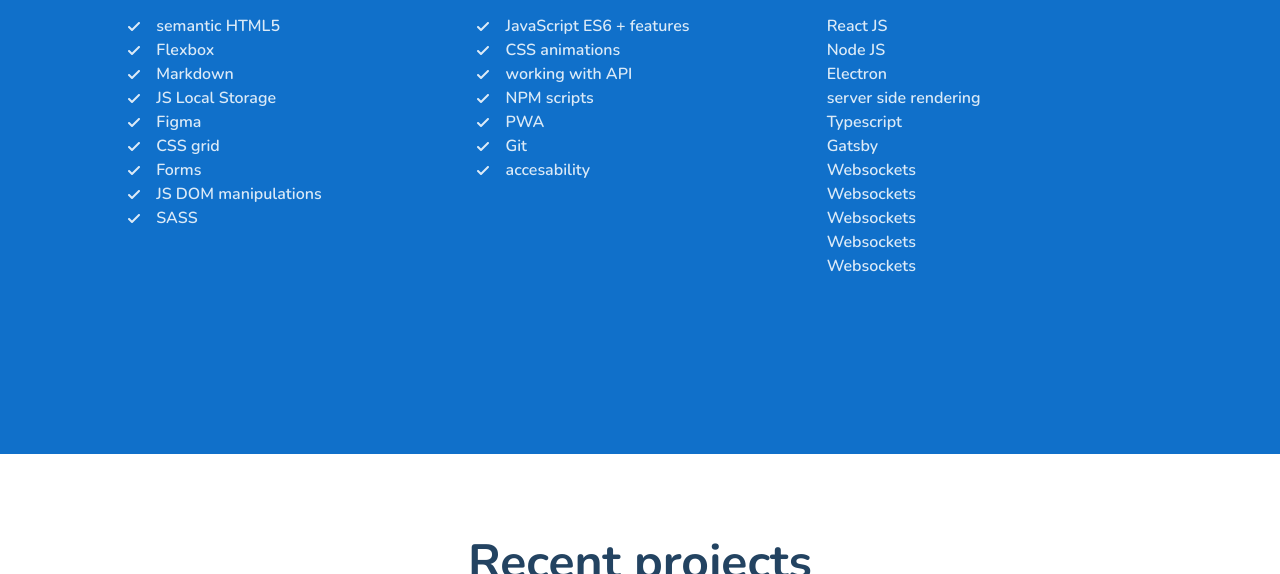
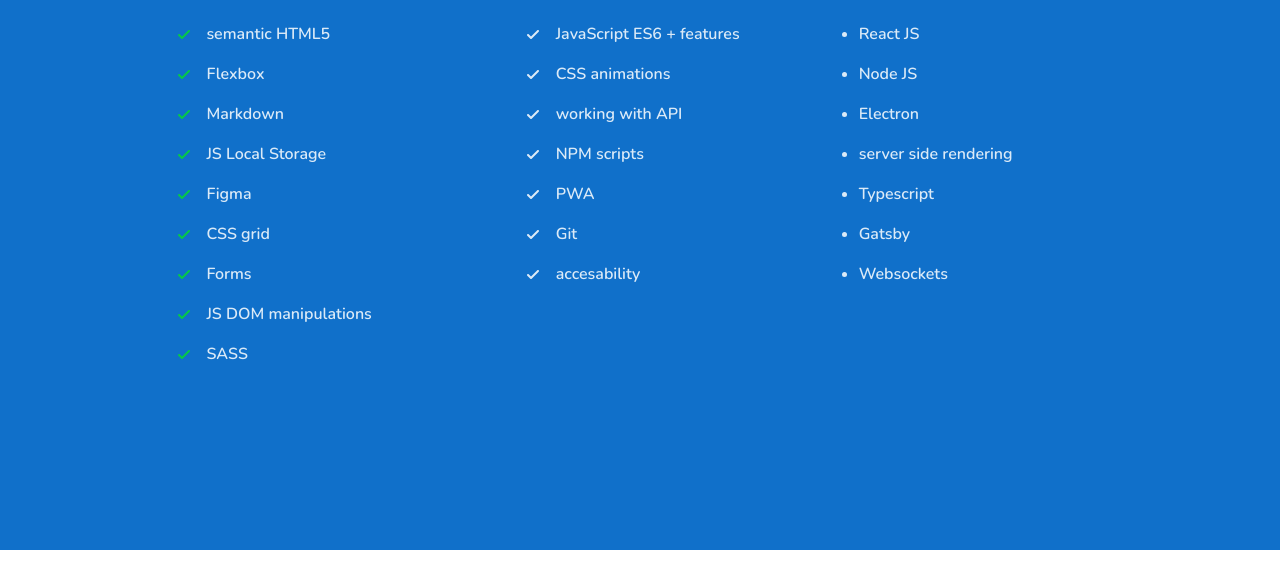
Before and after one commit to michal-krawczyk10/portfolio, a website built with webpack: page src/pages/index.html in a window 1280 px wide. Shown: the part 575-1149 px from the top of the page. Built offline with nearby package versions, Linux system fonts and the light colour scheme.

Commit message:
skills list styles'

```diff
--- a/src/pages/index.html
+++ b/src/pages/index.html
@@ -311,7 +311,7 @@
 								>
 									<path
 										d="M11 0C10.7 0 10.5 0.1 10.3 0.3L4 6.6 1.7 4.3C1.5 4.1 1.3 4 1 4 0.5 4 0 4.5 0 5 0 5.3 0.1 5.5 0.3 5.7L3.3 8.7C3.5 8.9 3.7 9 4 9 4.3 9 4.5 8.9 4.7 8.7L11.7 1.7C11.9 1.5 12 1.3 12 1 12 0.5 11.6 0 11 0Z"
-										fill="#DBEAF7"
+										fill="#06C847"
 									/>
 								</svg>
 								semantic HTML5
@@ -326,7 +326,7 @@
 								>
 									<path
 										d="M11 0C10.7 0 10.5 0.1 10.3 0.3L4 6.6 1.7 4.3C1.5 4.1 1.3 4 1 4 0.5 4 0 4.5 0 5 0 5.3 0.1 5.5 0.3 5.7L3.3 8.7C3.5 8.9 3.7 9 4 9 4.3 9 4.5 8.9 4.7 8.7L11.7 1.7C11.9 1.5 12 1.3 12 1 12 0.5 11.6 0 11 0Z"
-										fill="#DBEAF7"
+										fill="#06C847"
 									/>
 								</svg>
 								Flexbox
@@ -341,7 +341,7 @@
 								>
 									<path
 										d="M11 0C10.7 0 10.5 0.1 10.3 0.3L4 6.6 1.7 4.3C1.5 4.1 1.3 4 1 4 0.5 4 0 4.5 0 5 0 5.3 0.1 5.5 0.3 5.7L3.3 8.7C3.5 8.9 3.7 9 4 9 4.3 9 4.5 8.9 4.7 8.7L11.7 1.7C11.9 1.5 12 1.3 12 1 12 0.5 11.6 0 11 0Z"
-										fill="#DBEAF7"
+										fill="#06C847"
 									/>
 								</svg>
 								Markdown
@@ -356,7 +356,7 @@
 								>
 									<path
 										d="M11 0C10.7 0 10.5 0.1 10.3 0.3L4 6.6 1.7 4.3C1.5 4.1 1.3 4 1 4 0.5 4 0 4.5 0 5 0 5.3 0.1 5.5 0.3 5.7L3.3 8.7C3.5 8.9 3.7 9 4 9 4.3 9 4.5 8.9 4.7 8.7L11.7 1.7C11.9 1.5 12 1.3 12 1 12 0.5 11.6 0 11 0Z"
-										fill="#DBEAF7"
+										fill="#06C847"
 									/>
 								</svg>
 								JS Local Storage
@@ -371,7 +371,7 @@
 								>
 									<path
 										d="M11 0C10.7 0 10.5 0.1 10.3 0.3L4 6.6 1.7 4.3C1.5 4.1 1.3 4 1 4 0.5 4 0 4.5 0 5 0 5.3 0.1 5.5 0.3 5.7L3.3 8.7C3.5 8.9 3.7 9 4 9 4.3 9 4.5 8.9 4.7 8.7L11.7 1.7C11.9 1.5 12 1.3 12 1 12 0.5 11.6 0 11 0Z"
-										fill="#DBEAF7"
+										fill="#06C847"
 									/>
 								</svg>
 								Figma
@@ -386,7 +386,7 @@
 								>
 									<path
 										d="M11 0C10.7 0 10.5 0.1 10.3 0.3L4 6.6 1.7 4.3C1.5 4.1 1.3 4 1 4 0.5 4 0 4.5 0 5 0 5.3 0.1 5.5 0.3 5.7L3.3 8.7C3.5 8.9 3.7 9 4 9 4.3 9 4.5 8.9 4.7 8.7L11.7 1.7C11.9 1.5 12 1.3 12 1 12 0.5 11.6 0 11 0Z"
-										fill="#DBEAF7"
+										fill="#06C847"
 									/>
 								</svg>
 								CSS grid
@@ -401,7 +401,7 @@
 								>
 									<path
 										d="M11 0C10.7 0 10.5 0.1 10.3 0.3L4 6.6 1.7 4.3C1.5 4.1 1.3 4 1 4 0.5 4 0 4.5 0 5 0 5.3 0.1 5.5 0.3 5.7L3.3 8.7C3.5 8.9 3.7 9 4 9 4.3 9 4.5 8.9 4.7 8.7L11.7 1.7C11.9 1.5 12 1.3 12 1 12 0.5 11.6 0 11 0Z"
-										fill="#DBEAF7"
+										fill="#06C847"
 									/>
 								</svg>
 								Forms
@@ -416,7 +416,7 @@
 								>
 									<path
 										d="M11 0C10.7 0 10.5 0.1 10.3 0.3L4 6.6 1.7 4.3C1.5 4.1 1.3 4 1 4 0.5 4 0 4.5 0 5 0 5.3 0.1 5.5 0.3 5.7L3.3 8.7C3.5 8.9 3.7 9 4 9 4.3 9 4.5 8.9 4.7 8.7L11.7 1.7C11.9 1.5 12 1.3 12 1 12 0.5 11.6 0 11 0Z"
-										fill="#DBEAF7"
+										fill="#06C847"
 									/>
 								</svg>
 								JS DOM manipulations
@@ -431,7 +431,7 @@
 								>
 									<path
 										d="M11 0C10.7 0 10.5 0.1 10.3 0.3L4 6.6 1.7 4.3C1.5 4.1 1.3 4 1 4 0.5 4 0 4.5 0 5 0 5.3 0.1 5.5 0.3 5.7L3.3 8.7C3.5 8.9 3.7 9 4 9 4.3 9 4.5 8.9 4.7 8.7L11.7 1.7C11.9 1.5 12 1.3 12 1 12 0.5 11.6 0 11 0Z"
-										fill="#DBEAF7"
+										fill="#06C847"
 									/>
 								</svg>
 								SASS
@@ -504,9 +504,9 @@
 								</g>
 							</svg>
 						</div>
-						<h3 class="skills__list--header">know some thing</h3>
+						<h3 class="skills__list--header">know something about</h3>
 						<ul class="skills__list--itself">
-							<li>
+							<li class="skills__list--element">
 								<svg
 									xmlns="http://www.w3.org/2000/svg"
 									width="12"
@@ -713,18 +713,14 @@
 							</svg>
 						</div>
 						<h3 class="skills__list--header">want to learn</h3>
-						<ul class="skills__list--itself">
-							<li>React JS</li>
-							<li>Node JS</li>
-							<li>Electron</li>
-							<li>server side rendering</li>
-							<li>Typescript</li>
-							<li>Gatsby</li>
-							<li>Websockets</li>
-							<li>Websockets</li>
-							<li>Websockets</li>
-							<li>Websockets</li>
-							<li>Websockets</li>
+						<ul class="skills__list--itself dot">
+							<li class="skills__list--element3">React JS</li>
+							<li class="skills__list--element3">Node JS</li>
+							<li class="skills__list--element3">Electron</li>
+							<li class="skills__list--element3">server side rendering</li>
+							<li class="skills__list--element3">Typescript</li>
+							<li class="skills__list--element3">Gatsby</li>
+							<li class="skills__list--element3">Websockets</li>
 						</ul>
 					</article>
 				</div>
--- a/src/scss/main.scss
+++ b/src/scss/main.scss
@@ -70,6 +70,7 @@
 		flex-direction: column;
 		text-align: center;
 		margin-bottom: 72px;
+
 		@media screen and (min-width: $desktop) {
 			margin-bottom: 176px;
 		}
@@ -80,7 +81,6 @@
 		}
 		&--header {
 			@include header3;
-			height: 44px;
 			color: $main;
 			margin: 0 0 24px;
 		}
@@ -88,14 +88,26 @@
 			padding: 0;
 			text-align: left;
 			@include list;
+			line-height: 40px;
 			color: $blue-light;
 			width: 264px;
 			margin: 0;
 			& svg {
 				margin-right: 12px;
 			}
+			@media screen and (min-width: $desktop) {
+				margin: 0 auto;
+				width: 225px;
+			}
+		}
+		&--element3 {
+			list-style-type: disc;
+			margin-left: 8px;
 		}
 	}
+}
+.dot {
+	margin-left: 24px;
 }
 .projects {
 	margin: 0px 16px;
```
